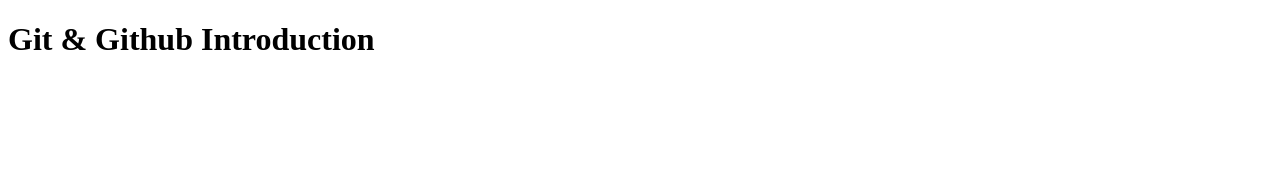
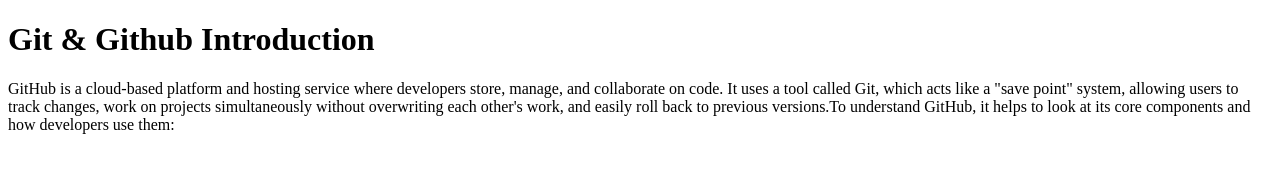
Before and after one commit to Deepali-nclover/AIBatch4Clover, a plain HTML site: page index.html in a window 1280 px wide. Drawn offline with Linux system fonts and the light colour scheme.

Commit message:
Added paragraph
Added a paragraph explaining GitHub's purpose and functionality in index.html.

```diff
--- a/index.html
+++ b/index.html
@@ -7,5 +7,10 @@
 </head>
 <body>
     <h1>Git & Github Introduction</h1>
+<p>GitHub is a cloud-based platform and hosting service where developers store,
+    manage, and collaborate on code. It uses a tool called Git, which acts like a "save point" system,
+    allowing users to track changes, work on projects simultaneously without overwriting each other's work, and easily roll back to previous versions.To understand GitHub,
+    it helps to look at its core components and how developers use them:</p>
+
 </body>
 </html>
```
